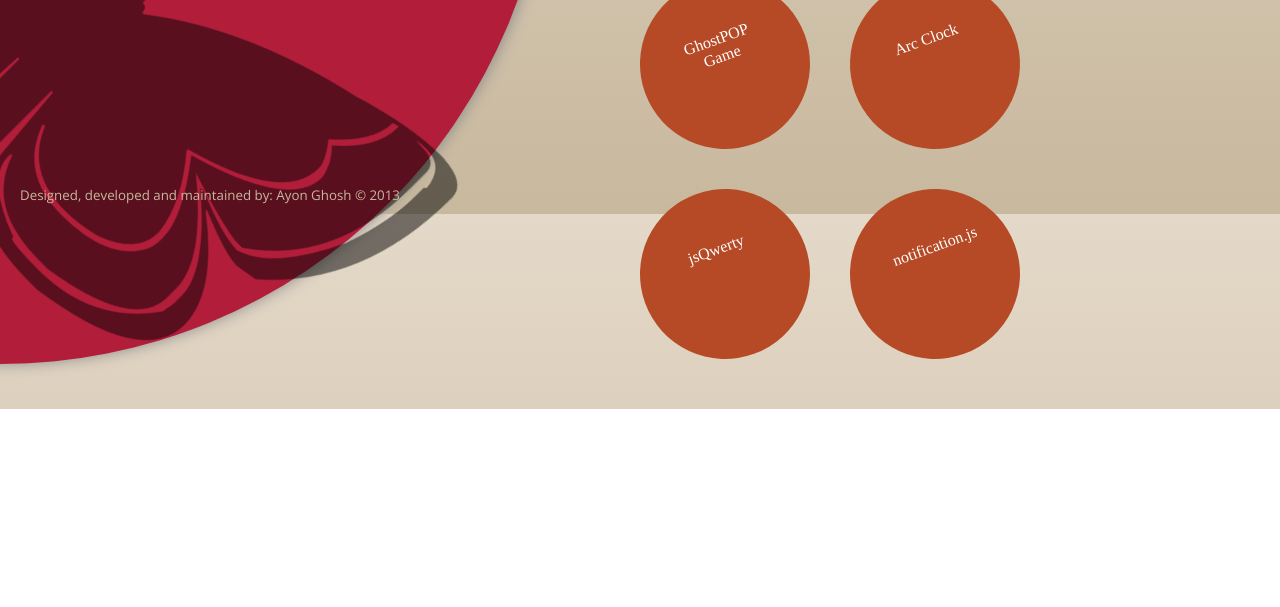
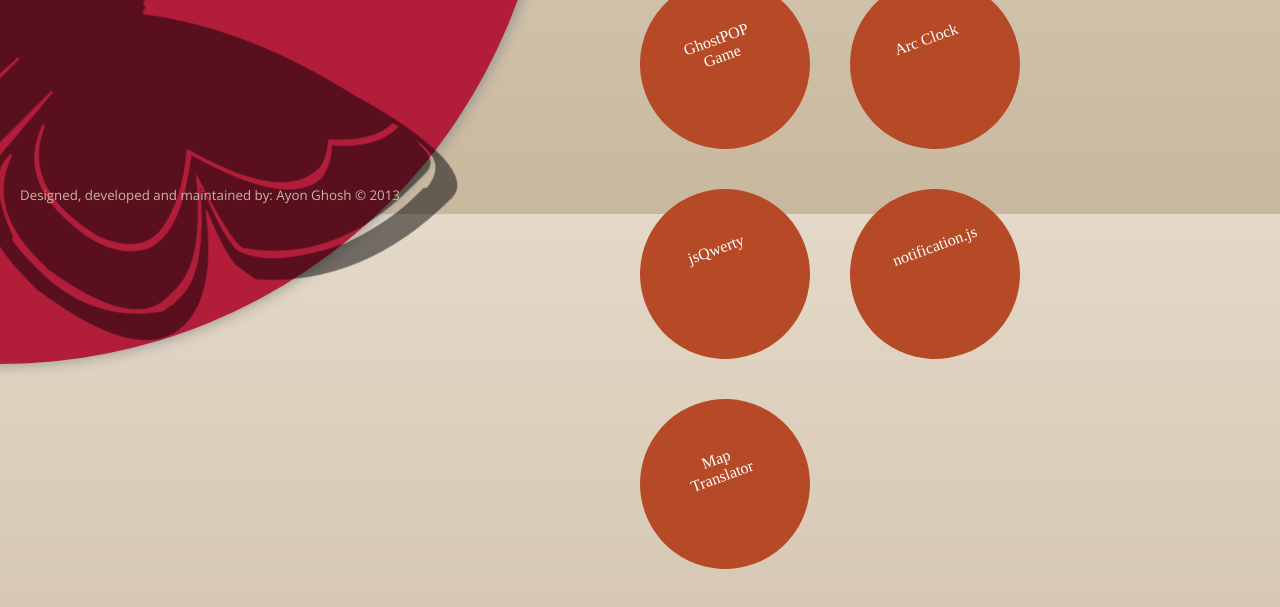
Before and after one commit to ayonghosh/intellisolblog, a website: page public/index.html in a window 1280 px wide. Shown: the part 586-1193 px from the top of the page. Before the commit the page ends 995 px from the top, so only its background shows below. Drawn offline with nearby package versions, Linux system fonts and the light colour scheme; some packages are replaced by stand-ins of ours; a web font is replaced by a local one.

Commit message:
added Map Translator

```diff
--- a/public/about.html
+++ b/public/about.html
@@ -41,6 +41,9 @@
 		<li>
 			<a href="/notificationdemo.html" title="A reusable cross browser JavaScript plugin that mimics webkit notifications">notification.js</a>
 		</li>
+		<li>
+			<a href="http://maptranslate.herokuapp.com" title="A webapp that spices up text translation using an interactive map">Map Translator</a>
+		</li>
 	</ul>
 	<br>
 	<br>
```
